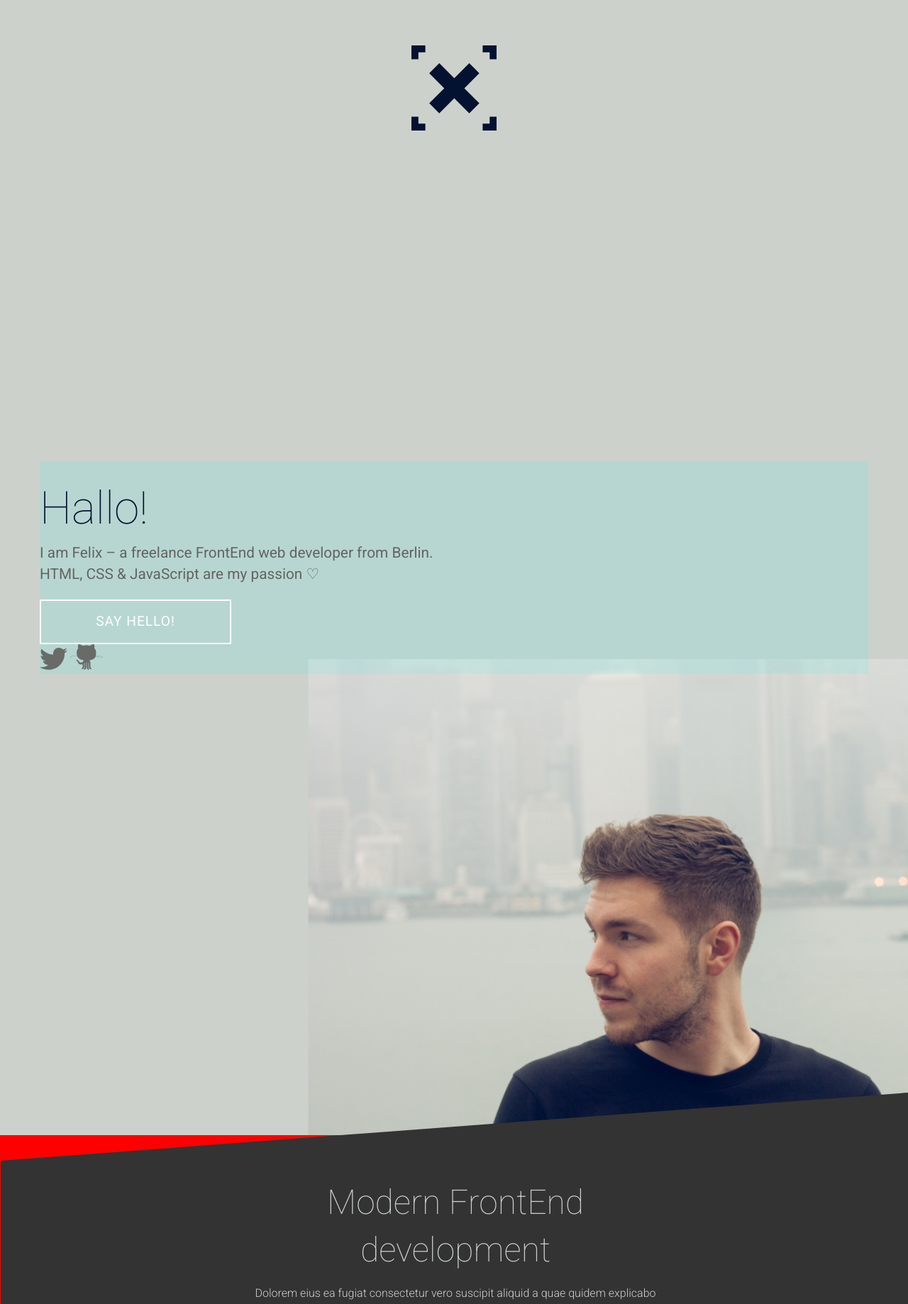
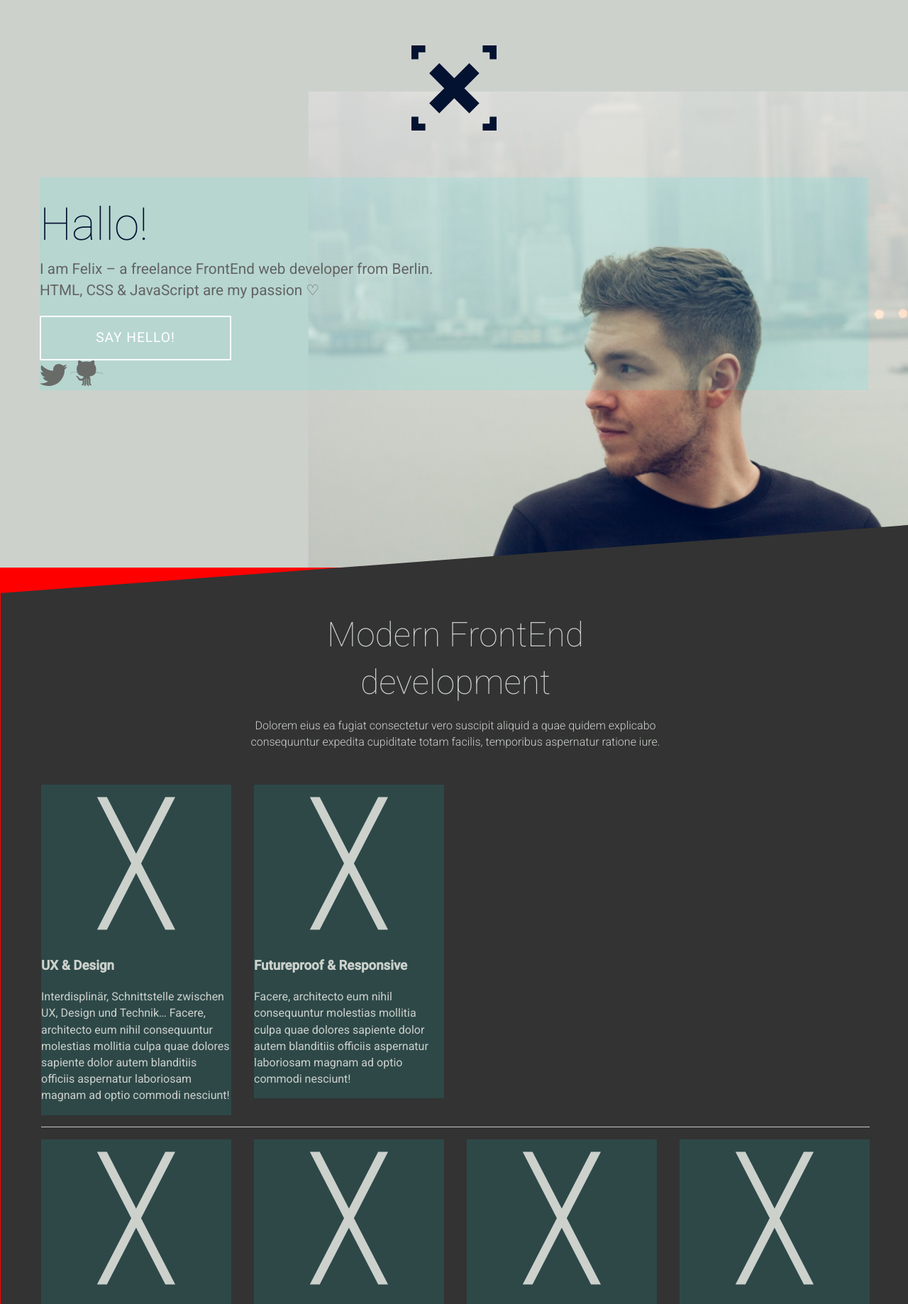
Before and after one commit to xiel/xiel, a PHP site: page / in a window 1280 px wide. Shown: the top 1838 px of the page at 71% size. Run offline with PHP 8.4, Linux system fonts and the light colour scheme.

Commit message:
before scrollmagic

```diff
--- a/_output/css/styles.css
+++ b/_output/css/styles.css
@@ -819,8 +819,7 @@ SECTION STAGE
 .stage {
   background: #CCD1CC url('../img/stage/felix-leupold-stage.jpg') right bottom no-repeat;
   overflow: hidden;
-  background-size: 100% auto;
-  min-height: 200vh; }
+  background-size: 100% auto; }
 
 .xiel-logo {
   position: fixed;
--- a/resources/scss/modules/_section-stage.scss
+++ b/resources/scss/modules/_section-stage.scss
@@ -8,7 +8,7 @@ SECTION STAGE
 	// background-size: auto 100%;
 	background-size: 100% auto;
 	// background-attachment: fixed;
-	min-height: 200vh;
+	// min-height: 100vh;
 }
 
 
```
